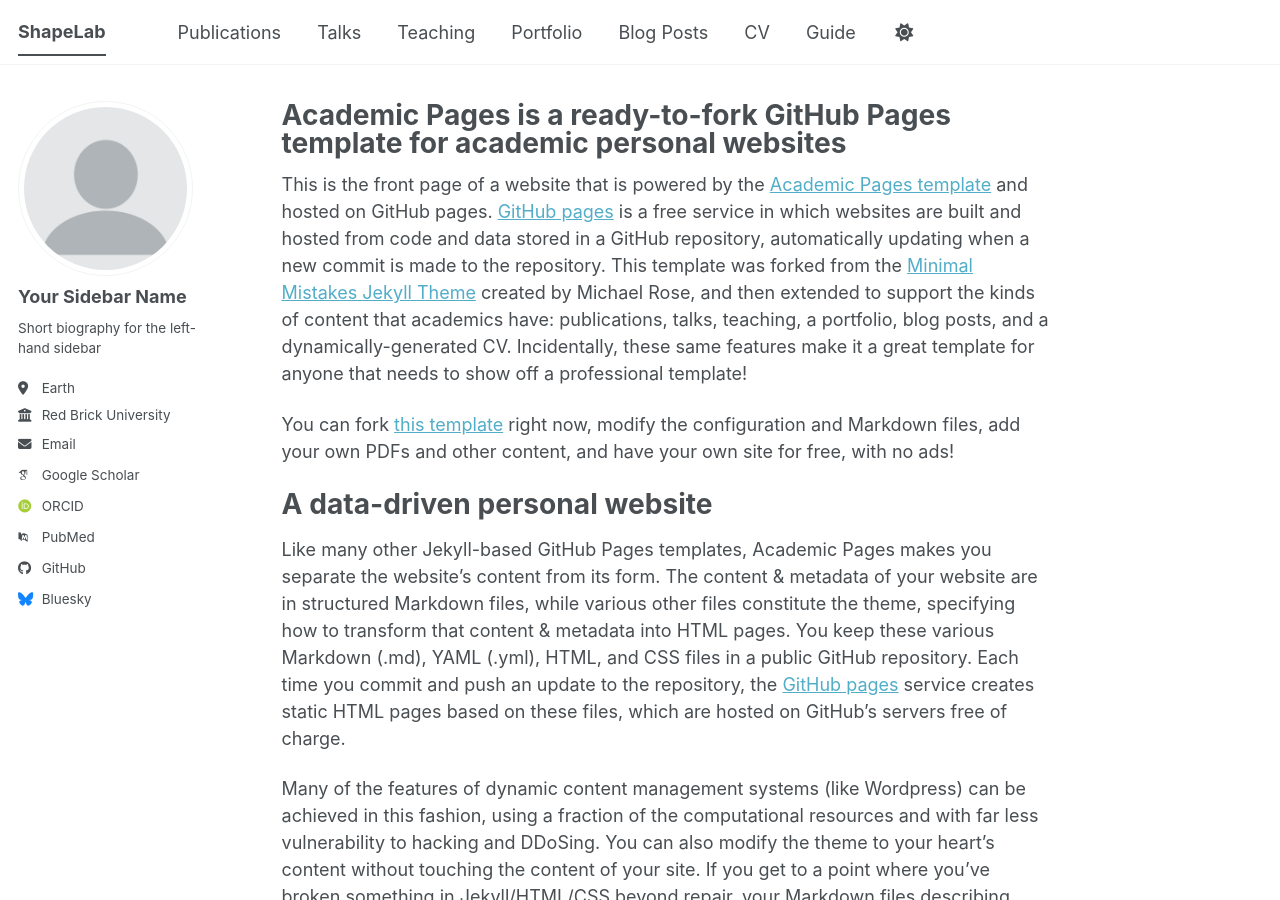
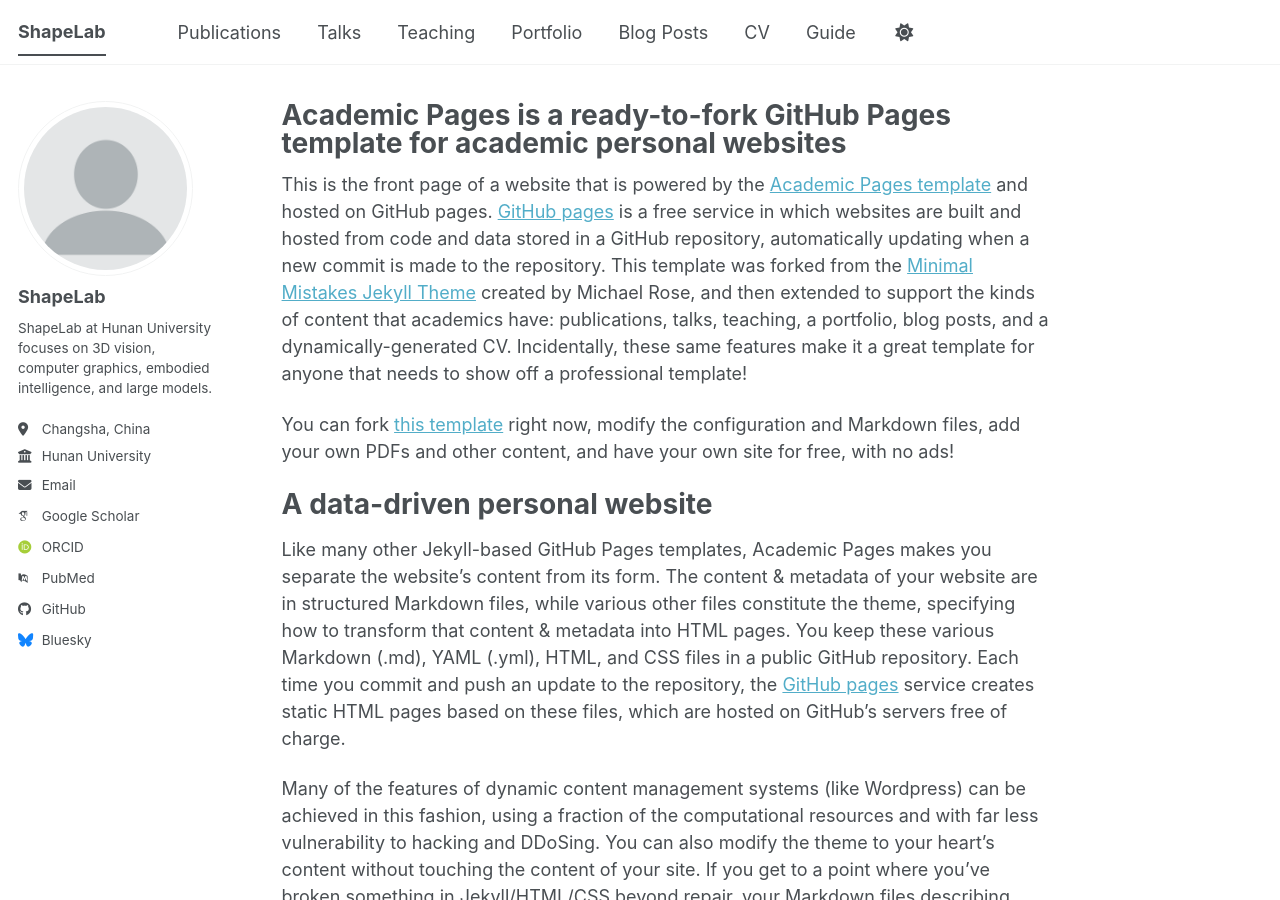
Before and after one commit to ShapeLab-HNU/ShapeLab-HNU.github.io, a Jekyll site: the page built from _pages/about.md, in a window 1280 px wide and 900 px high. Built offline with Jekyll 4.4.1, drawn with Linux system fonts in a browser that asks for light colours; some web fonts are replaced; a script bundle is joined from its source files by our own code; library files that are not in the unit come from our copies.

Commit message:
Update _config.yml

```diff
--- a/_config.yml
+++ b/_config.yml
@@ -24,13 +24,13 @@
 author:
   # Biographic information
   avatar           : "profile.png"
-  name             : "Your Sidebar Name"
+  name             : "ShapeLab"
   pronouns         : # example: "she/her"
-  bio              : "Short biography for the left-hand sidebar"
-  location         : "Earth"
-  employer         : "Red Brick University"
+  bio              : "ShapeLab at Hunan University focuses on 3D vision, computer graphics, embodied intelligence, and large models."
+  location         : "Changsha, China"
+  employer         : "Hunan University"
   uri              : # URL
-  email            : "none@example.org"
+  email            : "liruihui@hnu.edu.cn"
 
   # Academic websites
   academia         : # URL
```
